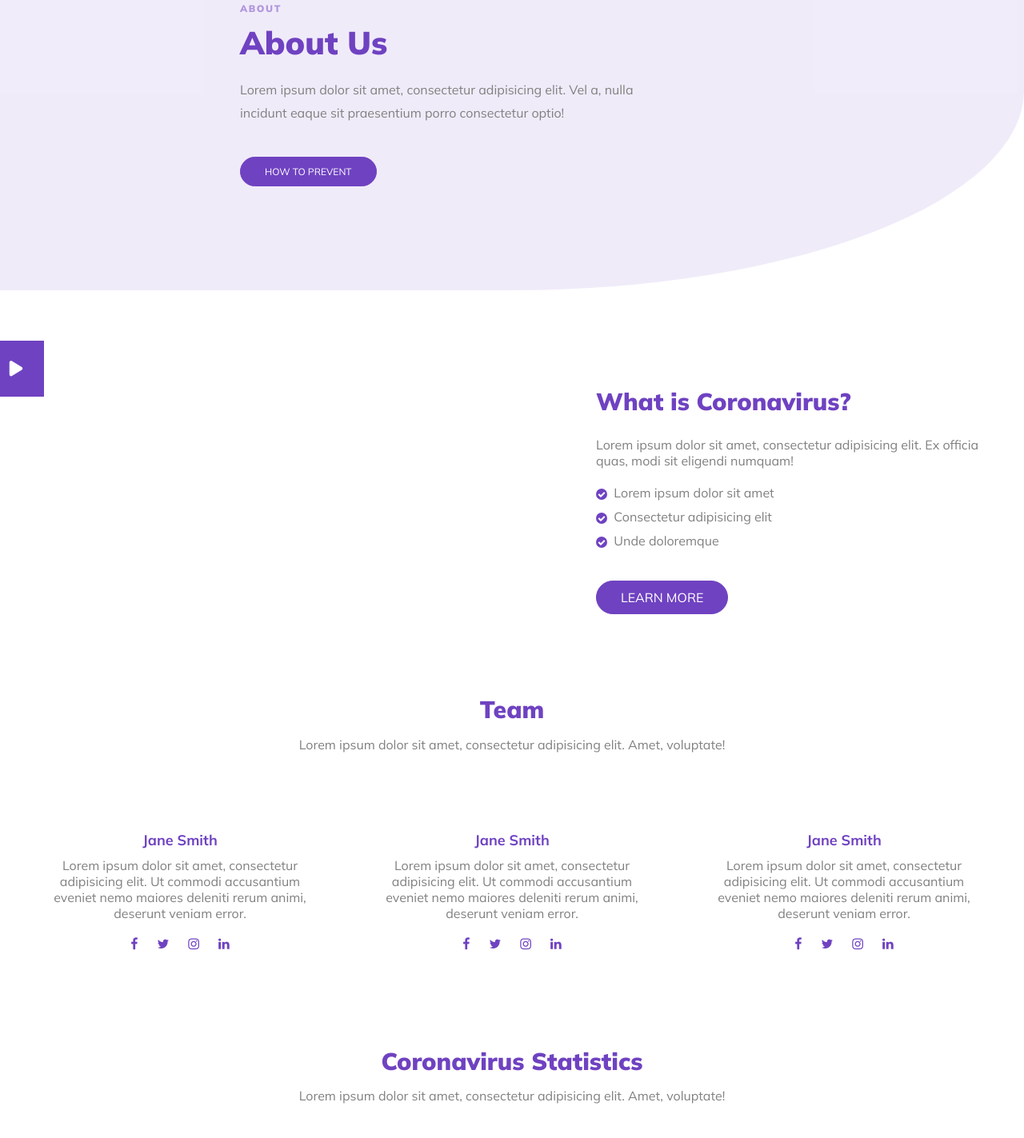
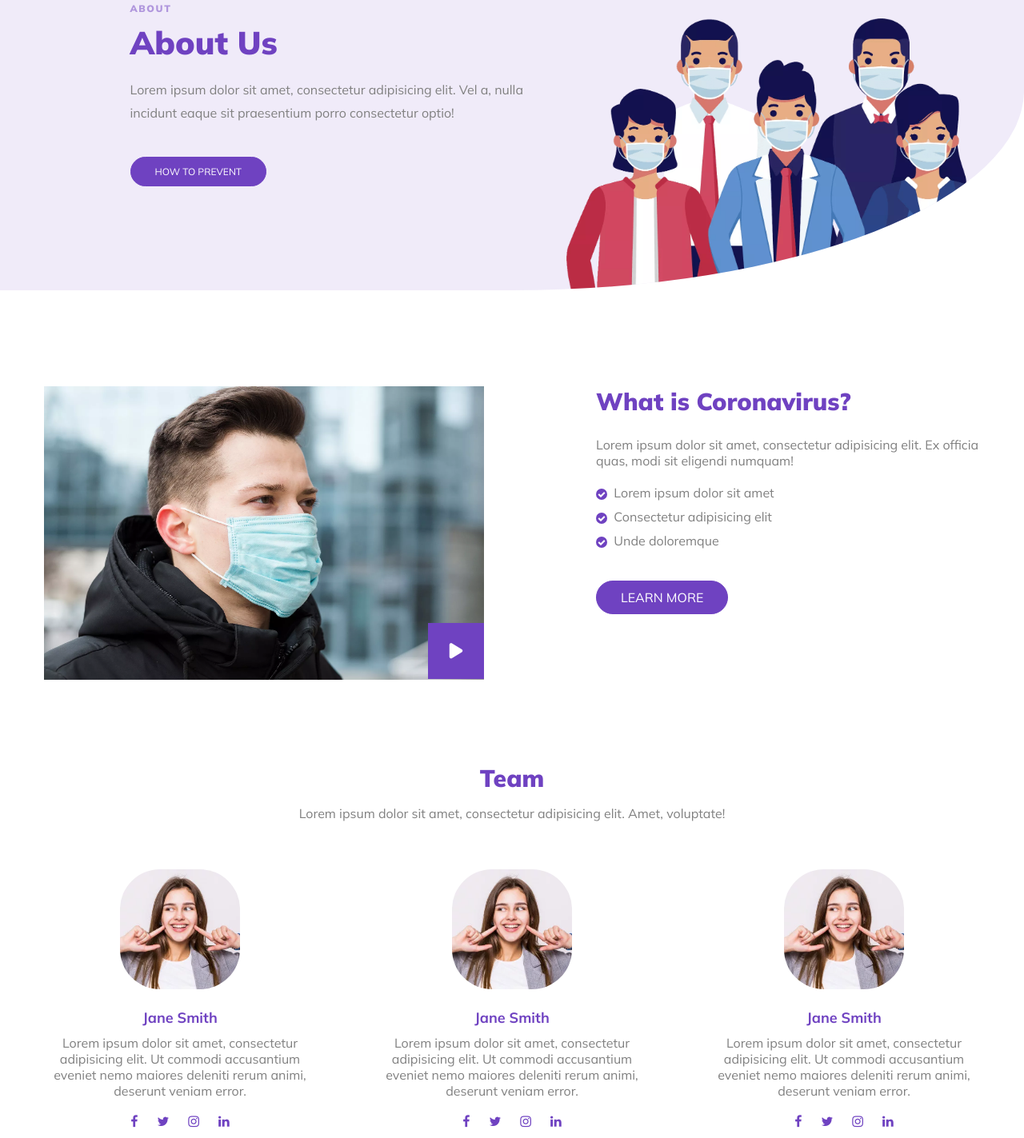
Before and after one commit to Muneeb-Yameen22/covid, a plain HTML site: page about.html in a window 1280 px wide. Shown: the part 137-1560 px from the top of the page at 80% size. Drawn offline with Linux system fonts and the light colour scheme; files that its build step writes are made by us from their sources; a script that the page names is missing.

Commit message:
Update images path about.html

```diff
--- a/about.html
+++ b/about.html
@@ -52,7 +52,7 @@
 				<a href="#">how to prevent</a>
 			</div>
 			<div class="hero_inner_2">
-				<img src="images/banner.png" alt="" />
+				<img src="banner.png" alt="" />
 			</div>
 		</div>
 	</section>
@@ -63,7 +63,7 @@
 		<div class="corona_video_main">
 			<div class="video_left_col">
 				<div class="video_img">
-					<img src="images/video_img.webp" alt="" />
+					<img src="video_img.webp" alt="" />
 					<div class="video_btn">
 						<i class="fa-solid fa-play"></i>
 					</div>
@@ -103,7 +103,7 @@
 		<div class="team_main_second">
 			<div class="team_1">
 				<div class="team_img">
-					<img src="images/team-1.webp" alt="" />
+					<img src="team-1.webp" alt="" />
 				</div>
 				<div class="team_desc">
 					<h5>Jane Smith</h5>
@@ -120,7 +120,7 @@
 			</div>
 			<div class="team_1">
 				<div class="team_img">
-					<img src="images/team-1.webp" alt="" />
+					<img src="team-1.webp" alt="" />
 				</div>
 				<div class="team_desc">
 					<h5>Jane Smith</h5>
@@ -137,7 +137,7 @@
 			</div>
 			<div class="team_1">
 				<div class="team_img">
-					<img src="images/team-1.webp" alt="" />
+					<img src="team-1.webp" alt="" />
 				</div>
 				<div class="team_desc">
 					<h5>Jane Smith</h5>
@@ -273,7 +273,7 @@
 				</div>
 			</div>
 			<div class="protect_right_col">
-				<img src="images/protect_img.webp" alt="" />
+				<img src="protect_img.webp" alt="" />
 			</div>
 		</div>
 	</section>
```
